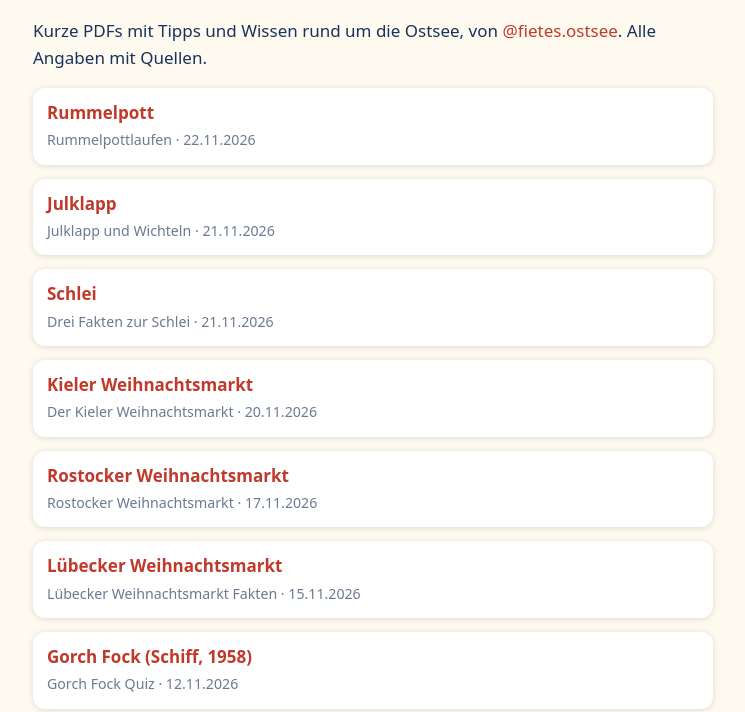
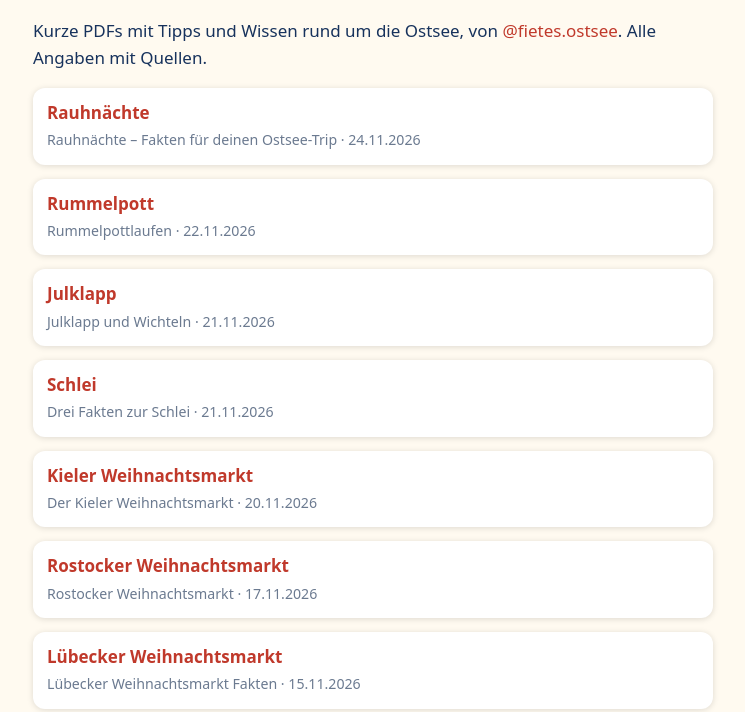
Before and after one commit to fiete-ostsee/fiete-ostsee.github.io, a plain HTML site: page guides/index.html in a window 1280 px wide. Shown: the part 88-800 px from the top of the page, without its empty margins (267-1012 px from the left). Drawn offline with Linux system fonts and the light colour scheme.

Commit message:
Guide-Übersicht aktualisiert

```diff
--- a/guides/index.html
+++ b/guides/index.html
@@ -1,4 +1,5 @@
-<!doctype html><html lang="de"><head><meta charset="utf-8"><meta name="viewport" content="width=device-width, initial-scale=1"><meta name="robots" content="noindex,nofollow"><title>Ostsee-Guides – Fiete &amp; die Flaschenpost</title><style>body{font:17px/1.55 system-ui,sans-serif;max-width:680px;margin:0 auto;padding:20px;color:#17325c;background:#fffaf0}h1{line-height:1.2}li{margin:14px 0;list-style:none;padding:12px 14px;background:#fff;border-radius:12px;box-shadow:0 1px 6px #0002}ul{padding:0}a{color:#c0392b;text-decoration:none}small{color:#6b7a90}</style></head><body><h1>Kostenlose Ostsee-Guides ⚓</h1><p>Kurze PDFs mit Tipps und Wissen rund um die Ostsee, von <a href="https://www.instagram.com/fietes.ostsee/">@fietes.ostsee</a>. Alle Angaben mit Quellen.</p><ul><li><a href="https://fiete-ostsee.github.io/reel-20261122-2-rummelpott-db484c1166.pdf"><strong>Rummelpott</strong></a><br><small>Rummelpottlaufen · 22.11.2026</small></li>
+<!doctype html><html lang="de"><head><meta charset="utf-8"><meta name="viewport" content="width=device-width, initial-scale=1"><meta name="robots" content="noindex,nofollow"><title>Ostsee-Guides – Fiete &amp; die Flaschenpost</title><style>body{font:17px/1.55 system-ui,sans-serif;max-width:680px;margin:0 auto;padding:20px;color:#17325c;background:#fffaf0}h1{line-height:1.2}li{margin:14px 0;list-style:none;padding:12px 14px;background:#fff;border-radius:12px;box-shadow:0 1px 6px #0002}ul{padding:0}a{color:#c0392b;text-decoration:none}small{color:#6b7a90}</style></head><body><h1>Kostenlose Ostsee-Guides ⚓</h1><p>Kurze PDFs mit Tipps und Wissen rund um die Ostsee, von <a href="https://www.instagram.com/fietes.ostsee/">@fietes.ostsee</a>. Alle Angaben mit Quellen.</p><ul><li><a href="https://fiete-ostsee.github.io/reel-20261124-3-rauhnaechte-bc1386b17b.pdf"><strong>Rauhnächte</strong></a><br><small>Rauhnächte – Fakten für deinen Ostsee-Trip · 24.11.2026</small></li>
+<li><a href="https://fiete-ostsee.github.io/reel-20261122-2-rummelpott-db484c1166.pdf"><strong>Rummelpott</strong></a><br><small>Rummelpottlaufen · 22.11.2026</small></li>
 <li><a href="https://fiete-ostsee.github.io/reel-20261121-4-julklapp-40b35d7618.pdf"><strong>Julklapp</strong></a><br><small>Julklapp und Wichteln · 21.11.2026</small></li>
 <li><a href="https://fiete-ostsee.github.io/reel-20261121-3-schlei-8ec98363fa.pdf"><strong>Schlei</strong></a><br><small>Drei Fakten zur Schlei · 21.11.2026</small></li>
 <li><a href="https://fiete-ostsee.github.io/reel-20261120-2-kielerweihna-83bc6685df.pdf"><strong>Kieler Weihnachtsmarkt</strong></a><br><small>Der Kieler Weihnachtsmarkt · 20.11.2026</small></li>
```
